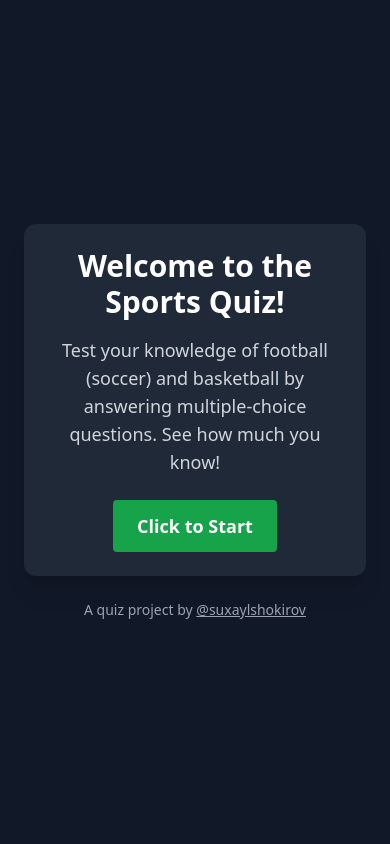
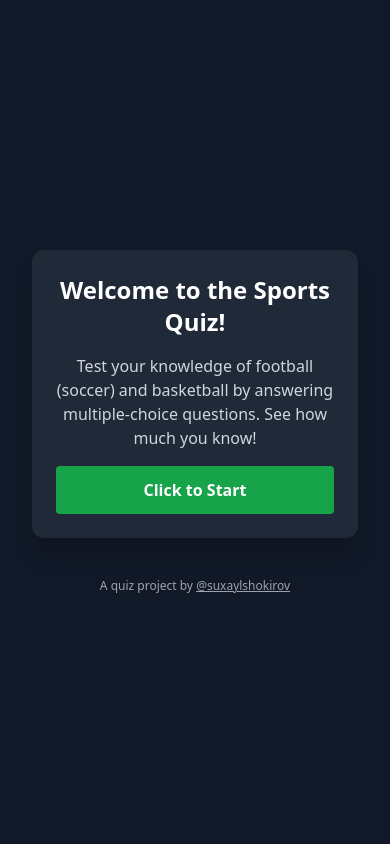
Before and after one commit to suxaylshokirov/SportsQuiz, a Django app: page / in a window 390 px wide. Run offline with Django 5.2, Linux system fonts and the light colour scheme; some libraries are stand-ins or nearby versions.

Commit message:
Updated the UI to support phone screens

```diff
--- a/quiz/templates/quiz.html
+++ b/quiz/templates/quiz.html
@@ -5,30 +5,38 @@
   <meta charset="UTF-8">
   <title>Sports Quiz</title>
   <script src="https://cdn.tailwindcss.com"></script>
+  <meta name="viewport" content="width=device-width, initial-scale=1.0">
 </head>
-<body class="bg-gray-900 text-white min-h-screen flex flex-col items-center justify-center">
-  <main class="w-full max-w-xl p-6 space-y-6">
+<body class="bg-gray-900 text-white min-h-screen flex flex-col items-center justify-center px-4 sm:px-0">
+  <main class="w-full max-w-xl p-4 sm:p-6 space-y-6">
+
     <!-- Welcome Screen -->
-    <div id="welcome-screen" class="bg-gray-800 p-6 rounded-xl shadow-xl text-center">
-      <h1 class="text-3xl font-bold mb-4">Welcome to the Sports Quiz!</h1>
-      <p class="mb-6 text-lg text-gray-300">Test your knowledge of football (soccer) and basketball by answering multiple-choice questions. See how much you know!</p>
-      <button id="start-btn" class="bg-green-600 hover:bg-green-700 px-6 py-3 rounded text-lg font-semibold transition">
+    <div id="welcome-screen" class="bg-gray-800 p-6 rounded-xl shadow-xl text-center space-y-4">
+      <h1 class="text-2xl sm:text-3xl font-bold">Welcome to the Sports Quiz!</h1>
+      <p class="text-base sm:text-lg text-gray-300">
+        Test your knowledge of football (soccer) and basketball by answering multiple-choice questions. See how much you know!
+      </p>
+      <button id="start-btn" class="w-full sm:w-auto bg-green-600 hover:bg-green-700 px-6 py-3 rounded text-base sm:text-lg font-semibold transition">
         Click to Start
       </button>
     </div>
 
     <!-- Quiz App (initially hidden) -->
-    <div id="quiz-app" class="bg-gray-800 p-6 rounded-xl shadow-xl text-center hidden">
-      <h1 class="text-3xl font-bold mb-4">Pick a Sport</h1>
-      <div class="flex gap-4 justify-center mb-6">
-        <button class="category-btn bg-blue-600 hover:bg-blue-700 px-4 py-2 rounded" data-category="soccer">Football (Soccer)</button>
-        <button class="category-btn bg-purple-600 hover:bg-purple-700 px-4 py-2 rounded" data-category="basketball">Basketball</button>
+    <div id="quiz-app" class="bg-gray-800 p-6 rounded-xl shadow-xl text-center space-y-4 hidden">
+      <h1 class="text-2xl sm:text-3xl font-bold">Pick a Sport</h1>
+      <div class="flex flex-col sm:flex-row gap-4 justify-center">
+        <button class="category-btn bg-blue-600 hover:bg-blue-700 w-full sm:w-auto px-4 py-2 rounded text-sm sm:text-base" data-category="soccer">
+          Football (Soccer)
+        </button>
+        <button class="category-btn bg-purple-600 hover:bg-purple-700 w-full sm:w-auto px-4 py-2 rounded text-sm sm:text-base" data-category="basketball">
+          Basketball
+        </button>
       </div>
       <div id="quiz-area" class="text-left space-y-4"></div>
     </div>
 
     <!-- Footer -->
-    <footer id="footer" class="text-gray-400 text-sm text-center">
+    <footer id="footer" class="text-gray-400 text-xs sm:text-sm text-center pt-4">
       A quiz project by
       <a href="https://github.com/suxaylshokirov" target="_blank" class="underline hover:text-white transition">
         @suxaylshokirov
@@ -38,5 +46,4 @@
 
   <script src="{% static 'quiz/main.js' %}"></script>
 </body>
-
 </html>
```
